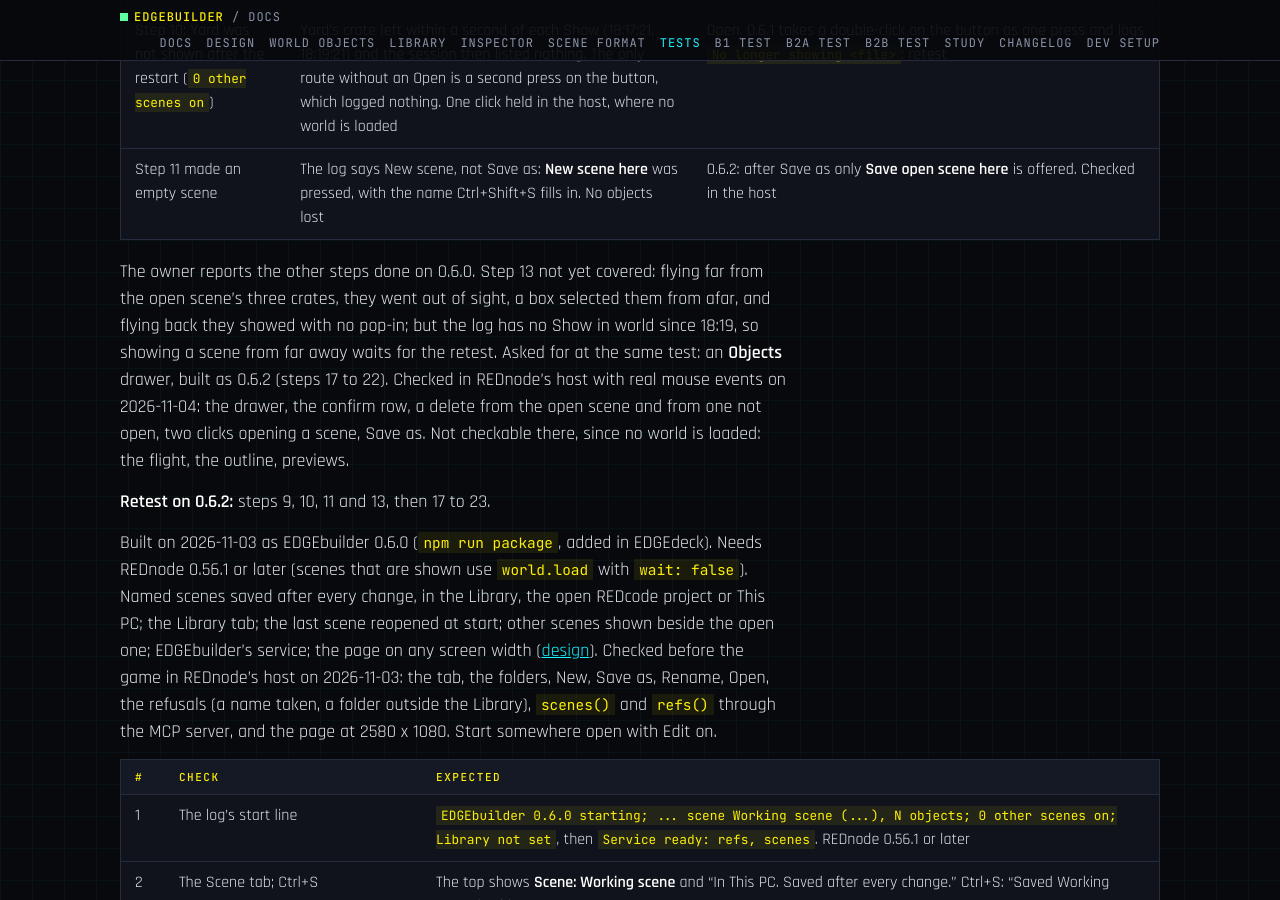
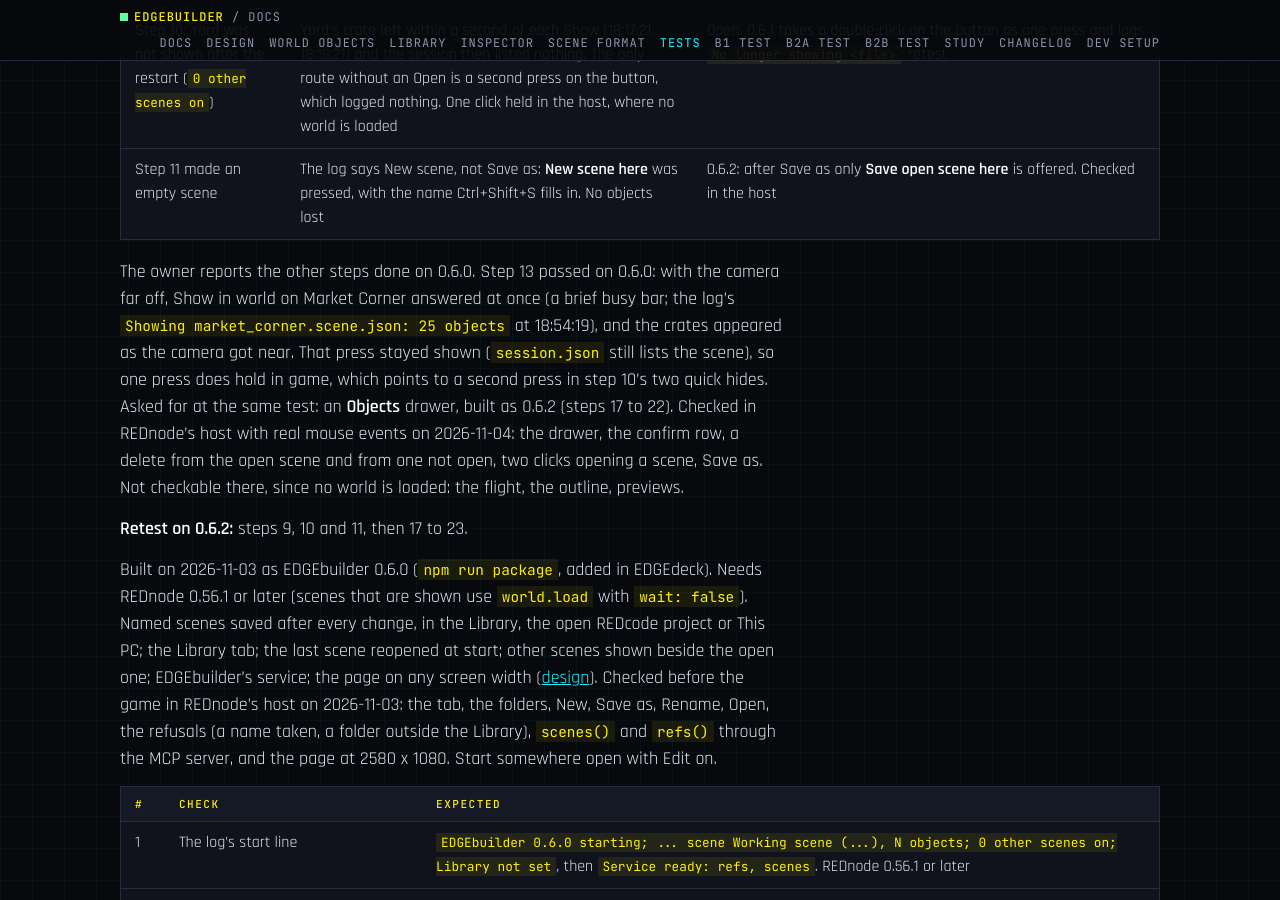
Before and after one commit to Edgemodders/EDGEbuilder, a Jekyll site: the page built from docs/testing.md, in a window 1280 px wide and 900 px high, scrolled down 16048 px. Built offline with Jekyll 4.4.1, drawn with Linux system fonts in a browser that asks for light colours; some of the changed text lies outside the part shown.

Commit message:
Tests: step 13 passed on 0.6.0
Co-Authored-By: Claude Opus 5.5 <noreply@anthropic.com>

```diff
--- a/docs/testing.md
+++ b/docs/testing.md
@@ -325,9 +325,9 @@ streaming:
 | Step 10: Yard was not shown after the restart (`0 other scenes on`) | Yard's crate left within a second of each Show (18:17:21, 18:19:21) and the session then listed nothing. The only route without an Open is a second press on the button, which logged nothing. One click held in the host, where no world is loaded | Open. 0.6.1 takes a double-click on the button as one press and logs `No longer showing <file>`: retest |
 | Step 11 made an empty scene | The log says New scene, not Save as: **New scene here** was pressed, with the name Ctrl+Shift+S fills in. No objects lost | 0.6.2: after Save as only **Save open scene here** is offered. Checked in the host |
 
-The owner reports the other steps done on 0.6.0. Step 13 not yet covered: flying far from the open scene's three crates, they went out of sight, a box selected them from afar, and flying back they showed with no pop-in; but the log has no Show in world since 18:19, so showing a scene from far away waits for the retest. Asked for at the same test: an **Objects** drawer, built as 0.6.2 (steps 17 to 22). Checked in REDnode's host with real mouse events on 2026-11-04: the drawer, the confirm row, a delete from the open scene and from one not open, two clicks opening a scene, Save as. Not checkable there, since no world is loaded: the flight, the outline, previews.
+The owner reports the other steps done on 0.6.0. Step 13 passed on 0.6.0: with the camera far off, Show in world on Market Corner answered at once (a brief busy bar; the log's `Showing market_corner.scene.json: 25 objects` at 18:54:19), and the crates appeared as the camera got near. That press stayed shown (`session.json` still lists the scene), so one press does hold in game, which points to a second press in step 10's two quick hides. Asked for at the same test: an **Objects** drawer, built as 0.6.2 (steps 17 to 22). Checked in REDnode's host with real mouse events on 2026-11-04: the drawer, the confirm row, a delete from the open scene and from one not open, two clicks opening a scene, Save as. Not checkable there, since no world is loaded: the flight, the outline, previews.
 
-**Retest on 0.6.2:** steps 9, 10, 11 and 13, then 17 to 23.
+**Retest on 0.6.2:** steps 9, 10 and 11, then 17 to 23.
 
 Built on 2026-11-03 as EDGEbuilder 0.6.0 (`npm run package`, added in EDGEdeck). Needs REDnode 0.56.1 or later (scenes that are shown use `world.load` with `wait: false`). Named scenes saved after every change, in the Library, the open REDcode project or This PC; the Library tab; the last scene reopened at start; other scenes shown beside the open one; EDGEbuilder's service; the page on any screen width ([design](design.md#scenes-and-the-library-b3-2)). Checked before the game in REDnode's host on 2026-11-03: the tab, the folders, New, Save as, Rename, Open, the refusals (a name taken, a folder outside the Library), `scenes()` and `refs()` through the MCP server, and the page at 2580 x 1080. Start somewhere open with Edit on.
 
```
Also changed, not shown: other parts of docs/testing.md (+1 -1 lines).
